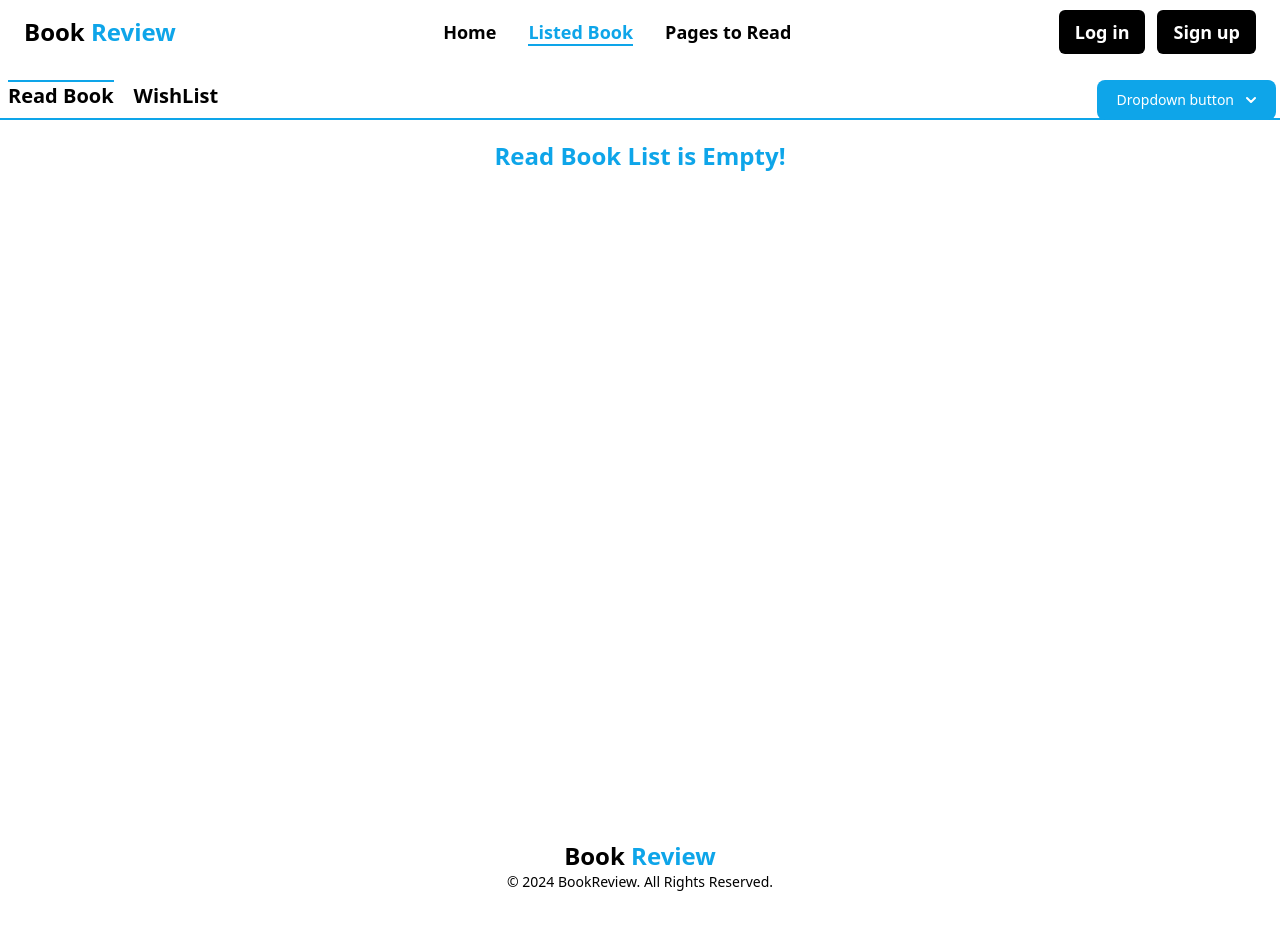
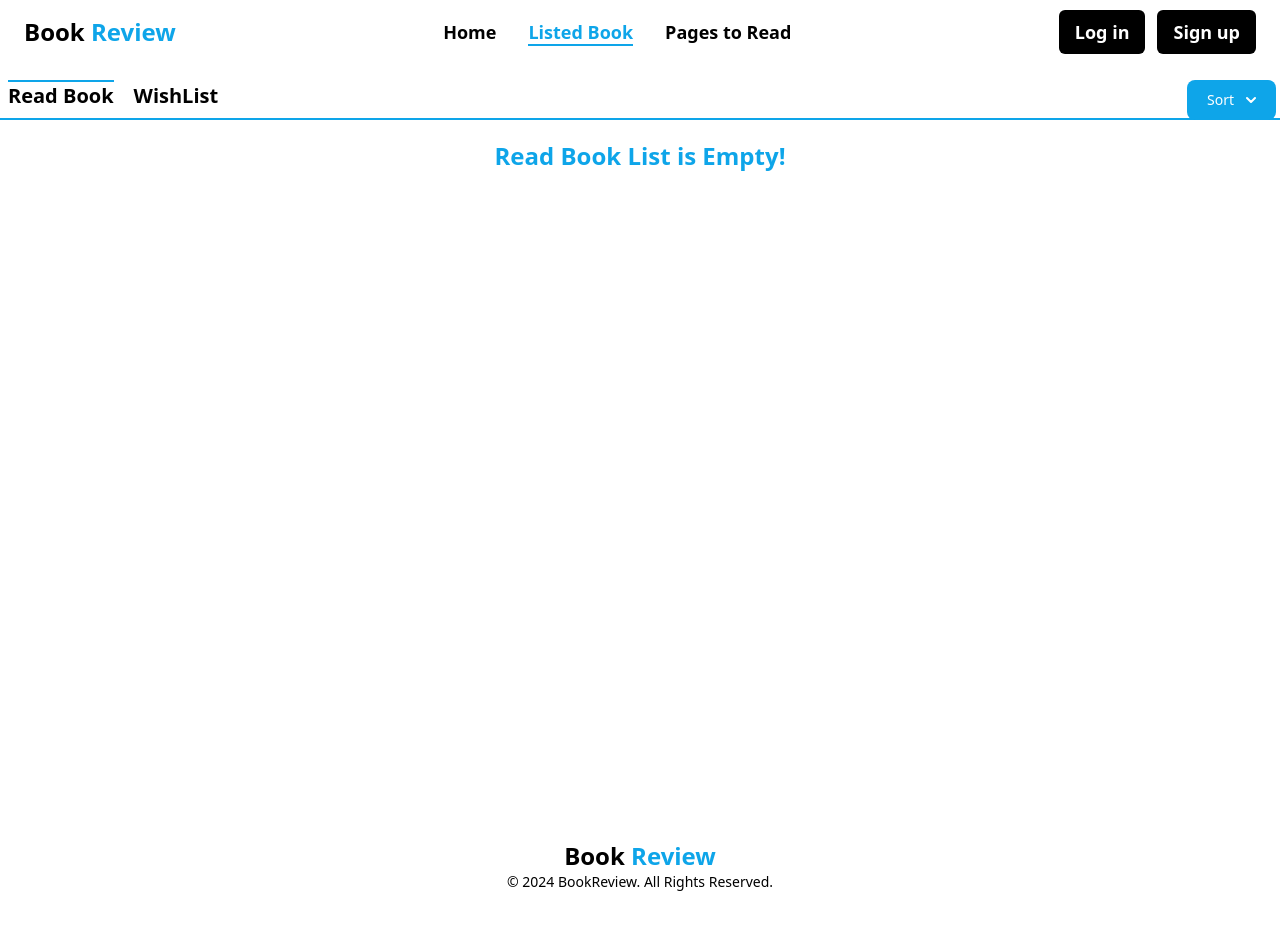
Before and after one commit to zahidhasan13/book-review, a React (Vite) app: page /listed-book in a window 1280 px wide. Built offline with nearby package versions, Linux system fonts and the light colour scheme.

Commit message:
build for producction

```diff
--- a/src/pages/ListedBook.jsx
+++ b/src/pages/ListedBook.jsx
@@ -32,7 +32,7 @@ const ListedBook = () => {
             className="text-white bg-sky-500 hover:bg-sky-700  font-medium rounded-lg text-sm px-5 py-2.5 text-center inline-flex items-center"
             type="button"
           >
-            Dropdown button{" "}
+            Sort{" "}
             <svg
               className="w-2.5 h-2.5 ms-3"
               aria-hidden="true"
```
Also changed, not shown: 2 other files (tests, documents, lock files or other folders).
